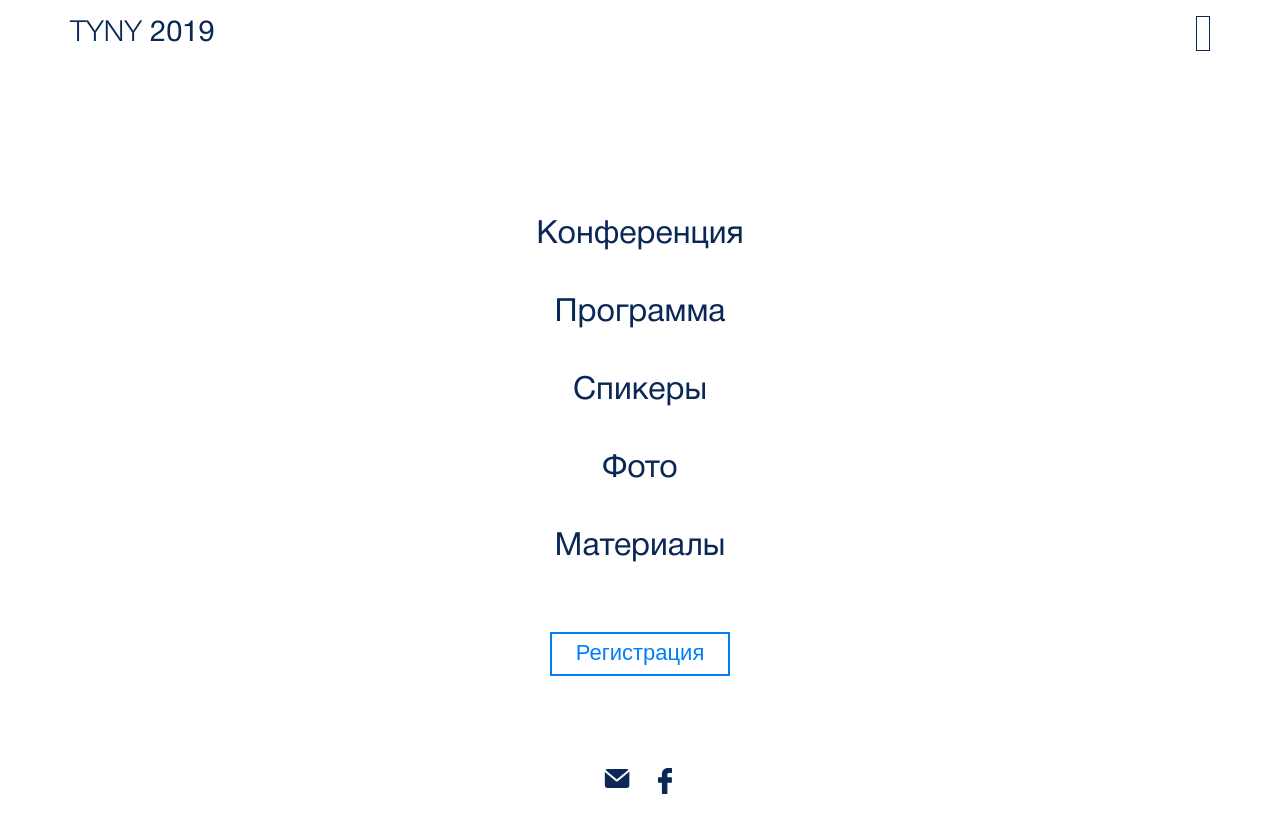
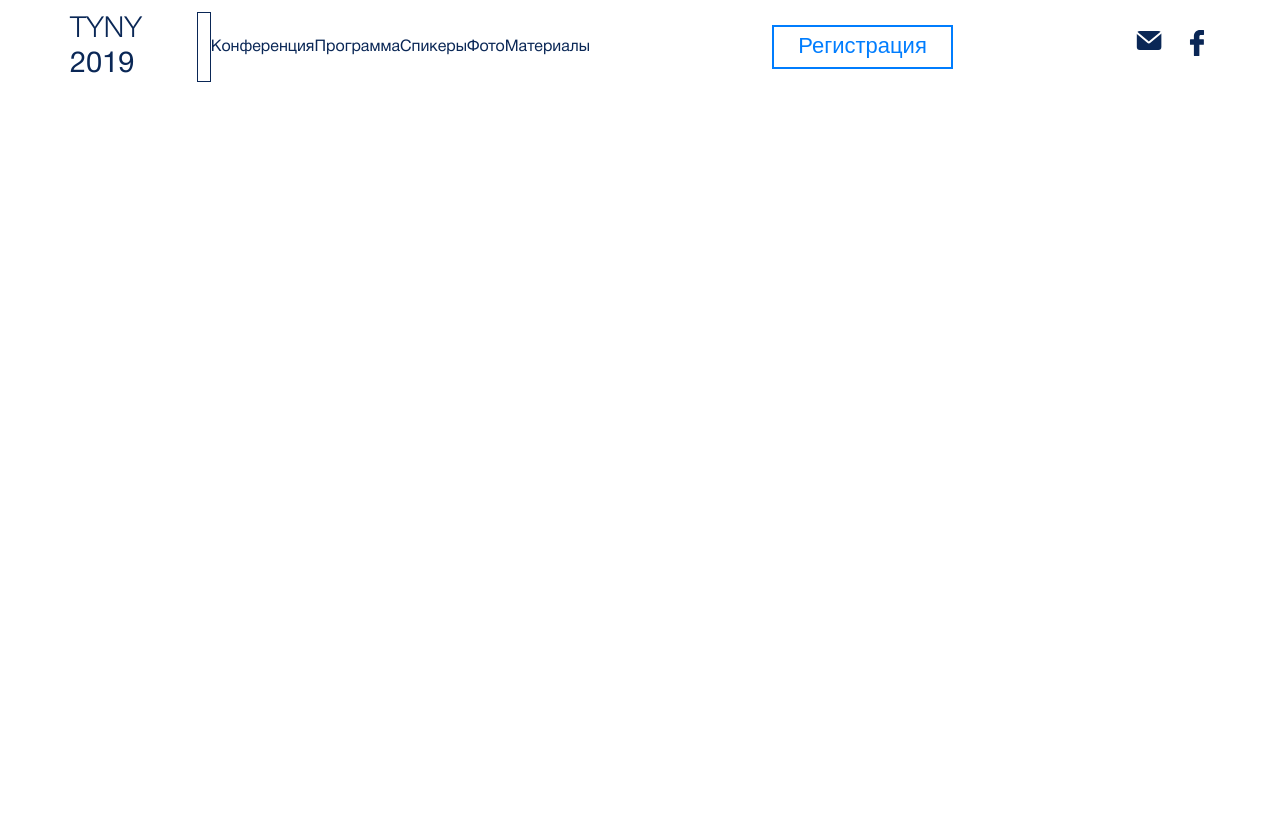
Before and after one commit to OlgaMamonova/TYNY, a plain HTML site: page source/index.html in a window 1280 px wide. After the commit the page ends 800 px from the top, so only its background shows below. Drawn offline with nearby package versions, Linux system fonts and the light colour scheme; files that its build step writes are made by us from their sources.

Commit message:
добавляет адаптивную сетка хедера на десктопе

```diff
--- a/source/index.html
+++ b/source/index.html
@@ -8,7 +8,6 @@
   </head>
   <body class="page__body">
     <header class="page__header header">
-      <div class="">
         <div class="header__wrapper container">
           <p class="header__logo-capture">
             <span class="header__logo-capture--light">
@@ -76,7 +75,6 @@
             </ul>
           </div>
         </div>
-      </div>
     </header>
     <main class="main">
       <section class="main__invite invite"></section>
--- a/source/sass/blocks/header.scss
+++ b/source/sass/blocks/header.scss
@@ -1,12 +1,20 @@
 .header {
   padding: 16px 0 14px;
   background-color: transparent;
+
+  @media (min-width: $desktop-width) {
+    padding: 12px 0;
+  }
 }
 
 .header__wrapper {
   display: flex;
   justify-content: space-between;
   position: relative;
+
+  @media (min-width: $desktop-width) {
+    position: static;
+  }
 }
 
 .header__logo-capture {
@@ -38,6 +46,13 @@
   @media (min-width: $tablet-width) {
     padding: 180px 0 172px;
   }
+
+  @media (min-width: $desktop-width) {
+    position: static;
+    flex-direction: row;
+    justify-content: space-between;
+    padding: 0;
+  }
 }
 
 .header__nav {
@@ -46,6 +61,10 @@
   @media (min-width: $tablet-width) {
     margin-bottom: 46px;
   }
+
+  @media (min-width: $desktop-width) {
+    margin-bottom: 0;
+  }
 }
 
 .header__nav-list {
@@ -53,6 +72,11 @@
   display: flex;
   flex-direction: column;
   align-items: center;
+
+  @media (min-width: $desktop-width) {
+    flex-direction: row;
+    flex-wrap: wrap;
+  }
 }
 
 .header__nav-link {
@@ -68,6 +92,11 @@
     font-size: 32px;
     line-height: 38px;
     padding: 20px 0;
+  }
+
+  @media (min-width: $desktop-width) {
+    font-size: 16px;
+    line-height: 19px;
   }
 
   &:hover {
@@ -93,6 +122,10 @@
     margin-bottom: 92px;
   }
 
+  @media (min-width: $desktop-width) {
+    margin-bottom: 0;
+  }
+
   &:hover {
     opacity: 0.7;
   }
```
